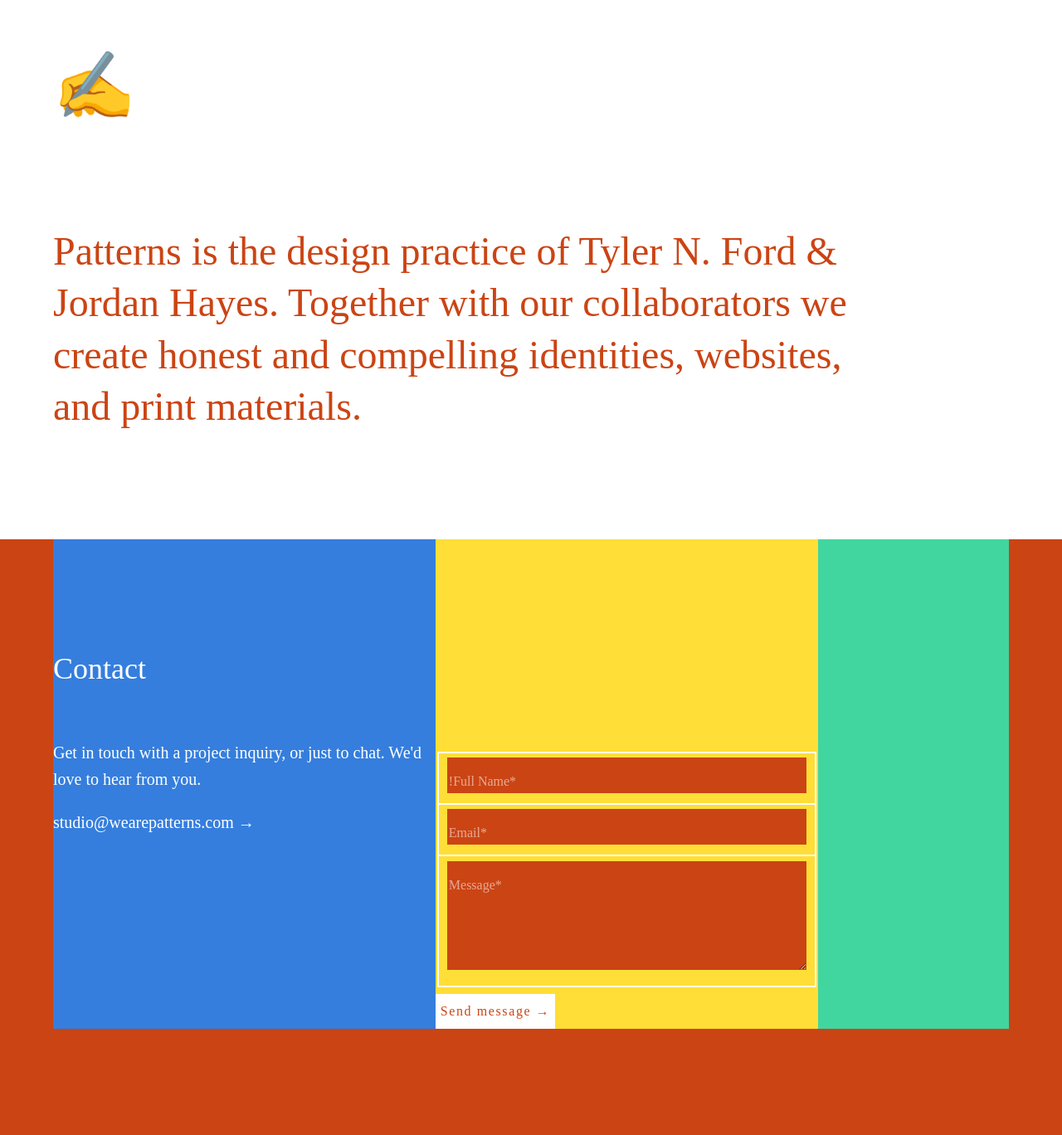
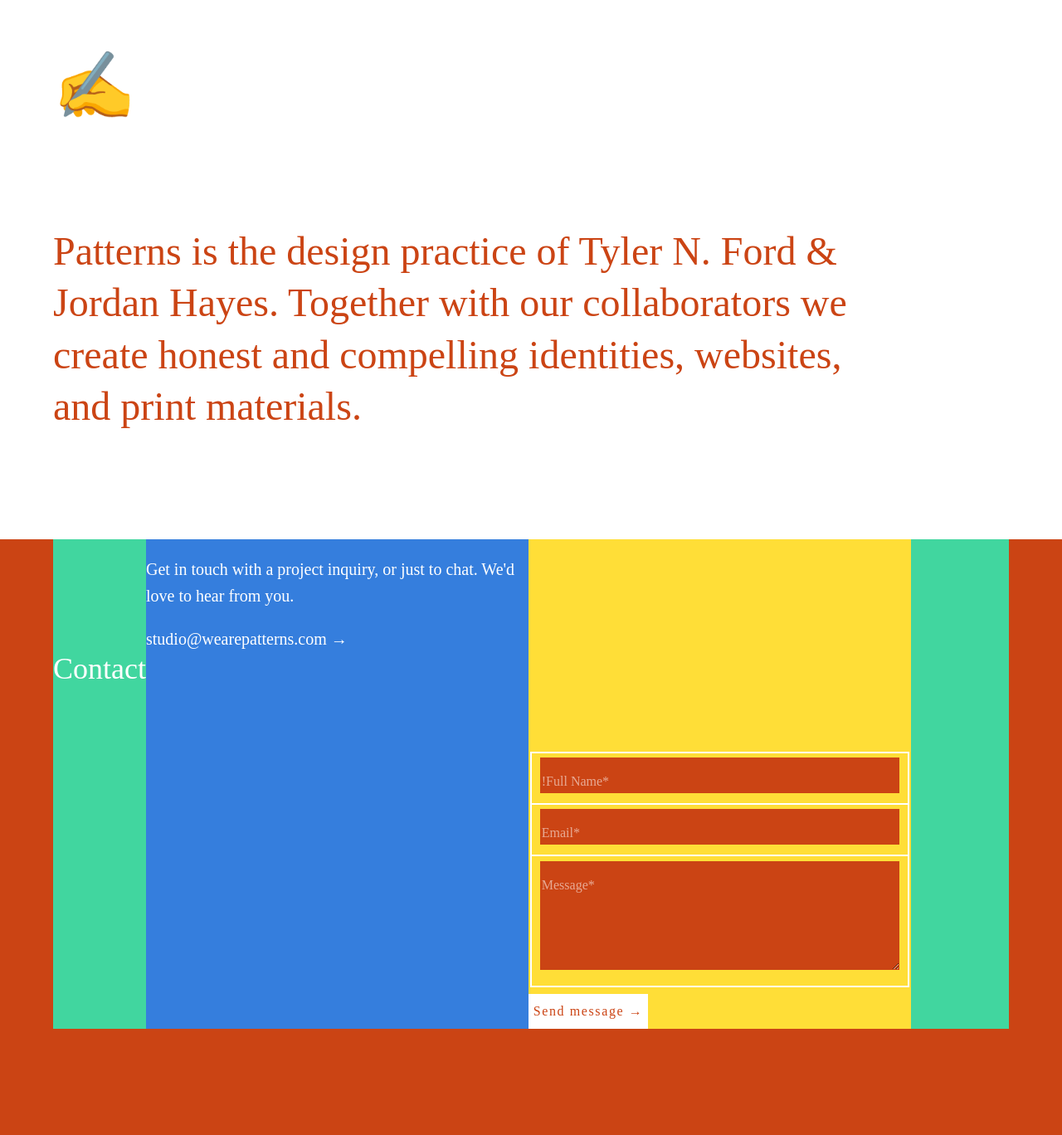
Before and after one commit to wearepatterns/wearepatterns.github.io, a Jekyll site: the page built from index.markdown, in a window 1280 px wide. Shown: the whole page at 83% size. Built offline with Jekyll 4.4.1, drawn with Linux system fonts in a browser that asks for light colours.

Commit message:
Update new.html

```diff
--- a/_layouts/new.html
+++ b/_layouts/new.html
@@ -33,9 +33,10 @@
         <h1 class="pb5 pb6-l mh3 mh4-ns mh5-l mb0 f3 f1-l lh-title measure-narrow normal">{{ page['description'] }}</h1>
     </header>
     <main class="bg-newred white pb5 pb6-l f4 lh-copy">
-        <section class="flex-ns mh3 mh4-ns mh5-l mw9 bg-green">
+        <section class="mh3 mh4-ns mh5-l mw9">
+            <div class="flex-ns bg-green">
+                <h1 class="pt5 pt6-l pb0 pb4 mt0 f3 f2-l normal">Contact</h1>
                 <div class="bg-blue w-40">
-                <h1 class="pt5 pt6-l pb0 pb4 mt0 f3 f2-l normal">Contact</h1>
                     <p class="">Get in touch with a project inquiry, or just to chat. We'd love to hear from you.</p>
                     <p class="fw3"><a class="link white" style="font-family:'source-code-pro';" hef="mailto:studio@wearepatterns.com">studio@wearepatterns.com</a> &#8594;</p>
                 </div>
@@ -53,6 +54,7 @@
                     <input class="bn bg-white newred pv2 mt2 tracked" type="submit" value="Send message &#8594;">
                     <input type="hidden" name="_next" value="../thanks.html" />
                 </form>
+            </div>
 
         </section>
     </main>
```
Lines whose indentation alone changed are shown as unchanged.
